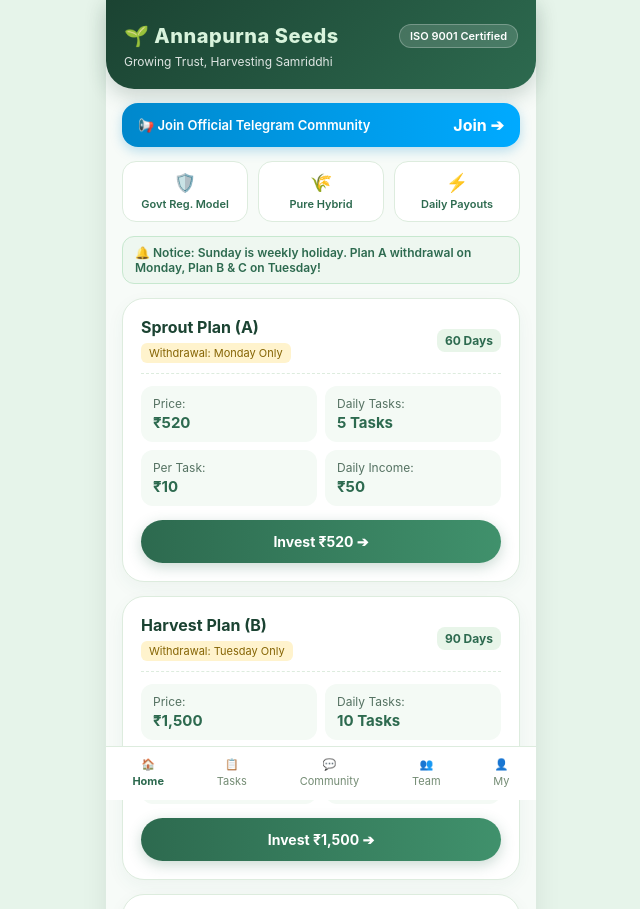
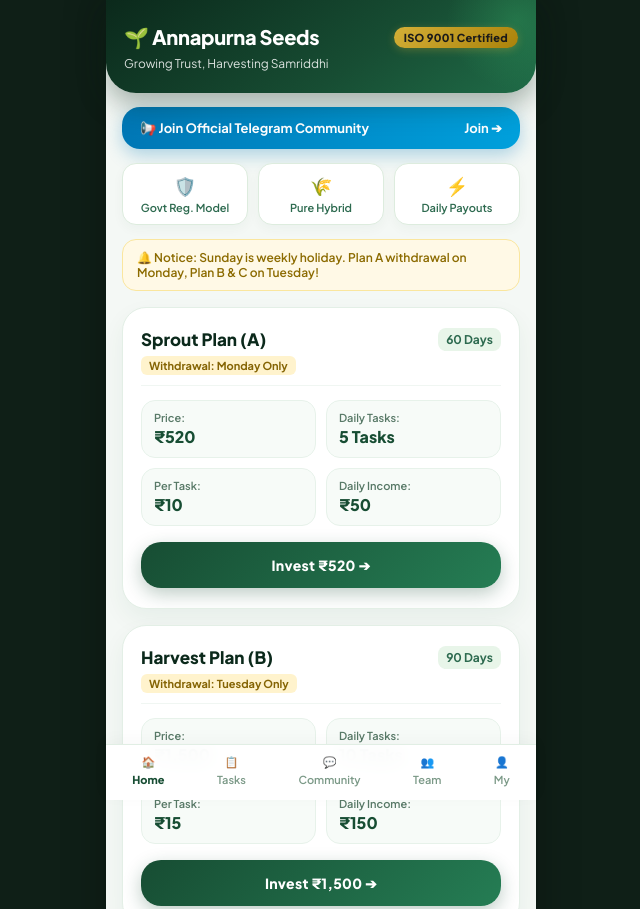
Before and after one commit to Annapurnaseed/Annapurna-Seeds-, a website: page index.html in a window 1280 px wide. Shown: the top 909 px of the page, without its empty margins (319-959 px from the left). Drawn offline with Linux system fonts and the light colour scheme.

Commit message:
Refactor CSS styles for improved design
Updated styles for various components including header, buttons, and backgrounds. Improved color schemes and layout adjustments.

```diff
--- a/css/style.css
+++ b/css/style.css
@@ -1,13 +1,15 @@
+@import url('https://fonts.googleapis.com/css2?family=Plus+Jakarta+Sans:wght@400;600;700;800&display=swap');
+
 * {
     margin: 0;
     padding: 0;
     box-sizing: border-box;
-    font-family: -apple-system, BlinkMacSystemFont, "Segoe UI", Roboto, Helvetica, Arial, sans-serif;
+    font-family: 'Plus Jakarta Sans', sans-serif;
+    -webkit-tap-highlight-color: transparent;
 }
 
 body {
-    background: #e6f4ea;
-    color: #1c3b2b;
+    background: #0f1f17;
     display: flex;
     justify-content: center;
 }
@@ -16,206 +18,248 @@
     width: 100%;
     max-width: 430px;
     min-height: 100vh;
-    background: #f7fbf8;
+    background: #f4f8f5;
     position: relative;
-    padding-bottom: 80px;
-    box-shadow: 0 0 25px rgba(0,0,0,0.08);
+    padding-bottom: 90px;
+    box-shadow: 0 0 40px rgba(0,0,0,0.3);
 }
 
-/* Header & Official Brand Box */
+/* Premium Curved Top Header */
 .brand-header {
-    background: linear-gradient(135deg, #1b4332 0%, #2d6a4f 100%);
+    background: linear-gradient(145deg, #0b291b 0%, #174d33 60%, #1f6b47 100%);
     color: #ffffff;
-    padding: 24px 18px 20px;
-    border-bottom-left-radius: 28px;
-    border-bottom-right-radius: 28px;
-    box-shadow: 0 8px 20px rgba(27, 67, 50, 0.2);
+    padding: 24px 18px 22px;
+    border-bottom-left-radius: 30px;
+    border-bottom-right-radius: 30px;
+    box-shadow: 0 12px 28px rgba(11, 41, 27, 0.35);
+    position: relative;
+    overflow: hidden;
+}
+
+.brand-header::after {
+    content: '';
+    position: absolute;
+    top: -50px;
+    right: -50px;
+    width: 140px;
+    height: 140px;
+    background: radial-gradient(circle, rgba(74, 222, 128, 0.2) 0%, transparent 70%);
+    border-radius: 50%;
 }
 
 .brand-nav {
     display: flex;
     justify-content: space-between;
     align-items: center;
+    position: relative;
+    z-index: 2;
 }
 
 .brand-title {
     font-size: 20px;
     font-weight: 800;
-    letter-spacing: 0.5px;
+    letter-spacing: -0.3px;
     display: flex;
     align-items: center;
-    gap: 6px;
-    color: #d8f3dc;
+    gap: 8px;
+    color: #ffffff;
 }
 
 .brand-badge {
-    background: rgba(255, 255, 255, 0.15);
-    backdrop-filter: blur(5px);
-    border: 1px solid rgba(255, 255, 255, 0.25);
+    background: linear-gradient(135deg, #d4af37 0%, #aa820a 100%);
+    color: #1a1a1a;
     padding: 4px 10px;
     border-radius: 20px;
     font-size: 11px;
-    font-weight: 600;
+    font-weight: 800;
+    letter-spacing: 0.3px;
+    box-shadow: 0 2px 8px rgba(212, 175, 55, 0.3);
 }
 
-/* Telegram Action Bar */
+/* Glowing Telegram Bar */
 .telegram-bar {
-    background: linear-gradient(90deg, #0088cc 0%, #00aaff 100%);
+    background: linear-gradient(90deg, #0077b5 0%, #00a0dc 100%);
     color: #ffffff;
     margin: 14px 16px;
-    padding: 12px 16px;
-    border-radius: 16px;
+    padding: 13px 18px;
+    border-radius: 18px;
     display: flex;
     justify-content: space-between;
     align-items: center;
     text-decoration: none;
-    box-shadow: 0 4px 12px rgba(0, 136, 204, 0.25);
+    font-weight: 700;
+    font-size: 13px;
+    box-shadow: 0 6px 18px rgba(0, 119, 181, 0.3);
 }
 
 .telegram-bar span {
-    font-weight: 600;
-    font-size: 13px;
     display: flex;
     align-items: center;
     gap: 8px;
 }
 
-/* Notice Marquee */
+/* Trust Quick Grid */
+.trust-grid {
+    display: grid;
+    grid-template-columns: repeat(3, 1fr);
+    gap: 10px;
+    margin: 14px 16px;
+}
+
+.trust-box {
+    background: #ffffff;
+    border: 1px solid #e1eee4;
+    border-radius: 16px;
+    padding: 12px 6px;
+    text-align: center;
+    font-size: 11px;
+    font-weight: 700;
+    color: #174d33;
+    box-shadow: 0 4px 12px rgba(23, 77, 51, 0.04);
+}
+
+.trust-box span {
+    display: block;
+    font-size: 20px;
+    margin-bottom: 4px;
+}
+
+/* Alert Marquee */
 .notice-marquee {
-    background: #eef7f0;
-    color: #2d6a4f;
-    border: 1px solid #c7e8cf;
+    background: #fff9e6;
+    color: #8c6b00;
+    border: 1px solid #fae69e;
     margin: 10px 16px;
-    padding: 8px 12px;
-    border-radius: 12px;
+    padding: 10px 14px;
+    border-radius: 14px;
     font-size: 12px;
     font-weight: 600;
+    display: flex;
+    align-items: center;
+    gap: 6px;
 }
 
-/* Cards & Grid Containers */
+/* Plan Cards with Soft 3D Elevation */
 .glass-card {
     background: #ffffff;
-    margin: 14px 16px;
-    padding: 18px;
-    border-radius: 22px;
-    border: 1px solid #ddecde;
-    box-shadow: 0 6px 18px rgba(45, 106, 79, 0.05);
+    margin: 16px;
+    padding: 20px 18px;
+    border-radius: 24px;
+    border: 1px solid #e3efe6;
+    box-shadow: 0 10px 25px rgba(23, 77, 51, 0.06);
+    position: relative;
+    overflow: hidden;
 }
 
 .card-header {
     display: flex;
     justify-content: space-between;
-    align-items: center;
-    margin-bottom: 12px;
-    border-bottom: 1px dashed #ddecde;
+    align-items: flex-start;
+    margin-bottom: 14px;
     padding-bottom: 10px;
+    border-bottom: 1px solid #f0f6f2;
 }
 
 .card-title {
-    font-size: 16px;
+    font-size: 17px;
+    font-weight: 800;
+    color: #0b291b;
+}
+
+.holiday-tag {
+    background: #fff4e5;
+    color: #b76e00;
+    font-size: 11px;
     font-weight: 700;
-    color: #1b4332;
+    padding: 3px 8px;
+    border-radius: 6px;
+    margin-top: 4px;
+    display: inline-block;
 }
 
 .plan-grid {
     display: grid;
     grid-template-columns: 1fr 1fr;
-    gap: 8px;
-    margin-bottom: 14px;
+    gap: 10px;
+    margin-bottom: 16px;
 }
 
 .plan-item {
-    background: #f4faf5;
+    background: #f7fbf8;
+    border: 1px solid #e7f2ea;
     padding: 10px 12px;
-    border-radius: 12px;
-    font-size: 12px;
-    color: #557262;
+    border-radius: 14px;
+    font-size: 11px;
+    font-weight: 600;
+    color: #587967;
 }
 
 .plan-item b {
     display: block;
-    font-size: 15px;
-    color: #2d6a4f;
+    font-size: 16px;
+    color: #174d33;
+    font-weight: 800;
     margin-top: 2px;
 }
 
-/* Form Inputs */
-.input-box {
-    margin-bottom: 12px;
-    display: flex;
-    align-items: center;
-    background: #f8fcf9;
-    border: 1.5px solid #ddecde;
-    border-radius: 14px;
-    padding: 2px 14px;
-}
-
-.input-box span {
-    font-weight: bold;
-    color: #2d6a4f;
-    font-size: 16px;
-    margin-right: 6px;
-}
-
-.input-box input {
-    width: 100%;
-    padding: 12px 0;
-    border: none;
-    background: transparent;
-    font-size: 14px;
-    outline: none;
-    color: #1c3b2b;
-}
-
-/* Buttons */
+/* Action Button */
 .btn-solid {
     width: 100%;
-    background: linear-gradient(90deg, #2d6a4f 0%, #40916c 100%);
+    background: linear-gradient(135deg, #174d33 0%, #257d54 100%);
     color: #ffffff;
     border: none;
-    padding: 13px;
-    border-radius: 25px;
+    padding: 14px;
+    border-radius: 20px;
     font-size: 14px;
-    font-weight: 700;
+    font-weight: 800;
+    letter-spacing: 0.3px;
     cursor: pointer;
-    box-shadow: 0 4px 14px rgba(45, 106, 79, 0.25);
+    box-shadow: 0 6px 18px rgba(23, 77, 51, 0.28);
     text-align: center;
     display: block;
     text-decoration: none;
+    transition: transform 0.1s;
+}
+
+.btn-solid:active {
+    transform: scale(0.98);
 }
 
 .btn-locked {
-    background: #b0bec5 !important;
-    color: #eceff1 !important;
+    background: #cfd8dc !important;
+    color: #78909c !important;
+    box-shadow: none !important;
     cursor: not-allowed;
-    box-shadow: none !important;
 }
 
-/* Bottom Navigation Bar */
+/* Modern Pill Bottom Bar */
 .footer-nav {
     position: fixed;
     bottom: 0;
     width: 100%;
     max-width: 430px;
-    background: #ffffff;
+    background: rgba(255, 255, 255, 0.95);
+    backdrop-filter: blur(10px);
     display: flex;
     justify-content: space-around;
-    padding: 10px 0 12px;
-    border-top: 1px solid #ddecde;
+    padding: 10px 0 14px;
+    border-top: 1px solid #e1eee4;
+    box-shadow: 0 -4px 16px rgba(0,0,0,0.03);
     z-index: 1000;
 }
 
 .nav-link {
     text-decoration: none;
-    color: #748c74;
+    color: #7b9987;
     font-size: 11px;
+    font-weight: 600;
     display: flex;
     flex-direction: column;
     align-items: center;
-    gap: 3px;
+    gap: 4px;
 }
 
 .nav-link.active {
-    color: #2d6a4f;
-    font-weight: 700;
+    color: #174d33;
+    font-weight: 800;
 }
```
